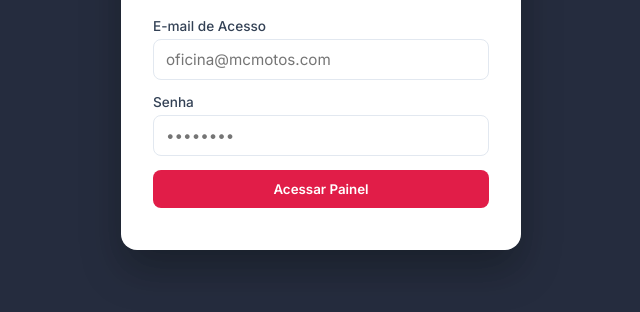
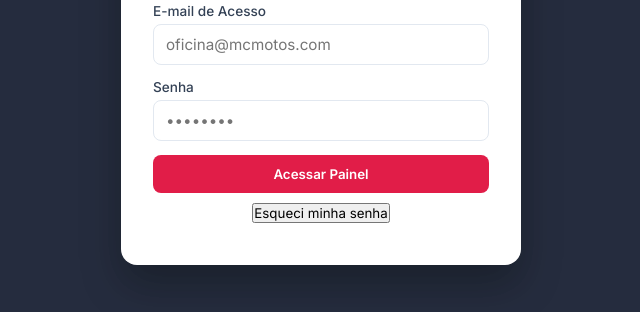
Before and after one commit to DBArros22/system_gest_os_mechamechanics, a plain HTML site: page index.html in a window 1280 px wide. Shown: the part 346-658 px from the top of the page, without its empty margins (319-959 px from the left). Drawn offline with Linux system fonts and the light colour scheme; no server answers.

Commit message:
login-overlau substituido para adição de botao esqueci minha senha.

```diff
--- a/index.html
+++ b/index.html
@@ -26,6 +26,7 @@
         </div>
         <button type="submit" id="btn-login" class="btn-primary w-full">Acessar Painel</button>
       </form>
+      <button type="button" onclick="handleResetPassword()" class="btn-link mt-10">Esqueci minha senha</button>
       <small id="login-msg" class="error-text"></small>
     </div>
   </div>
```
